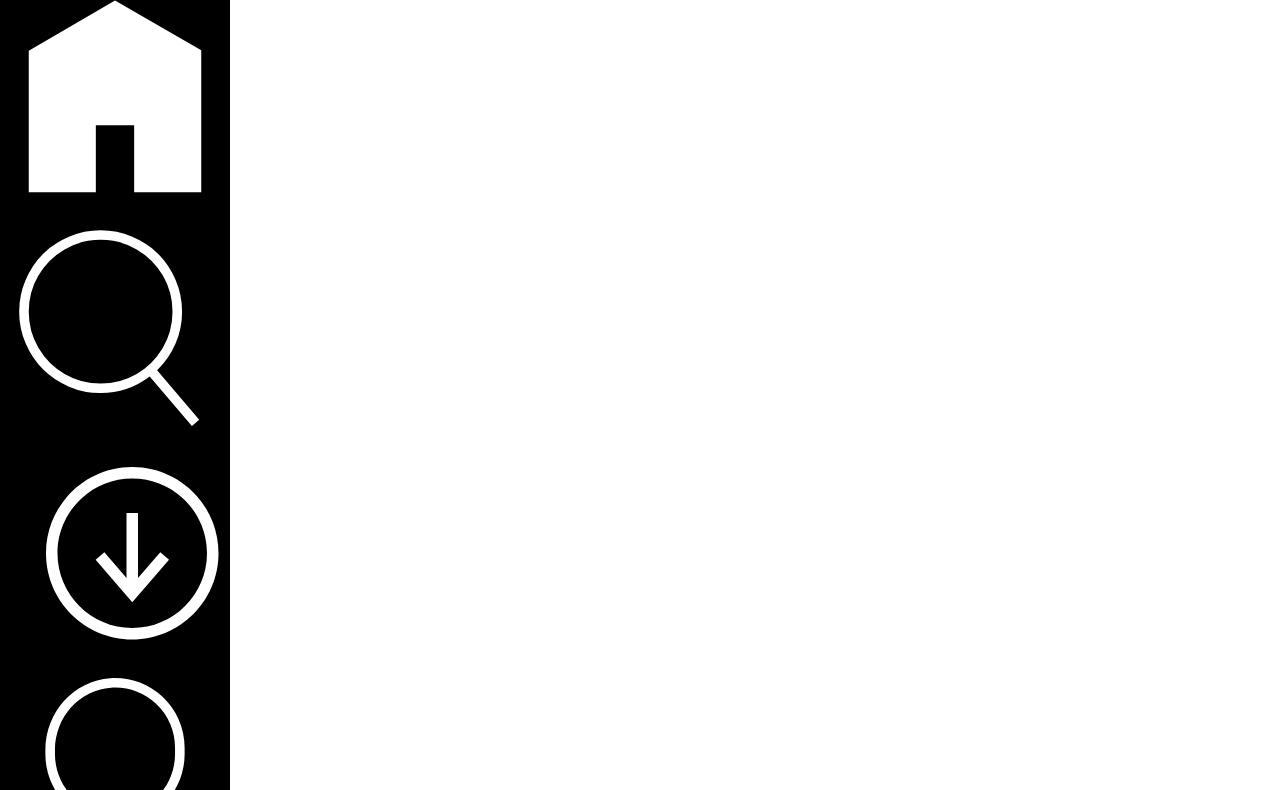
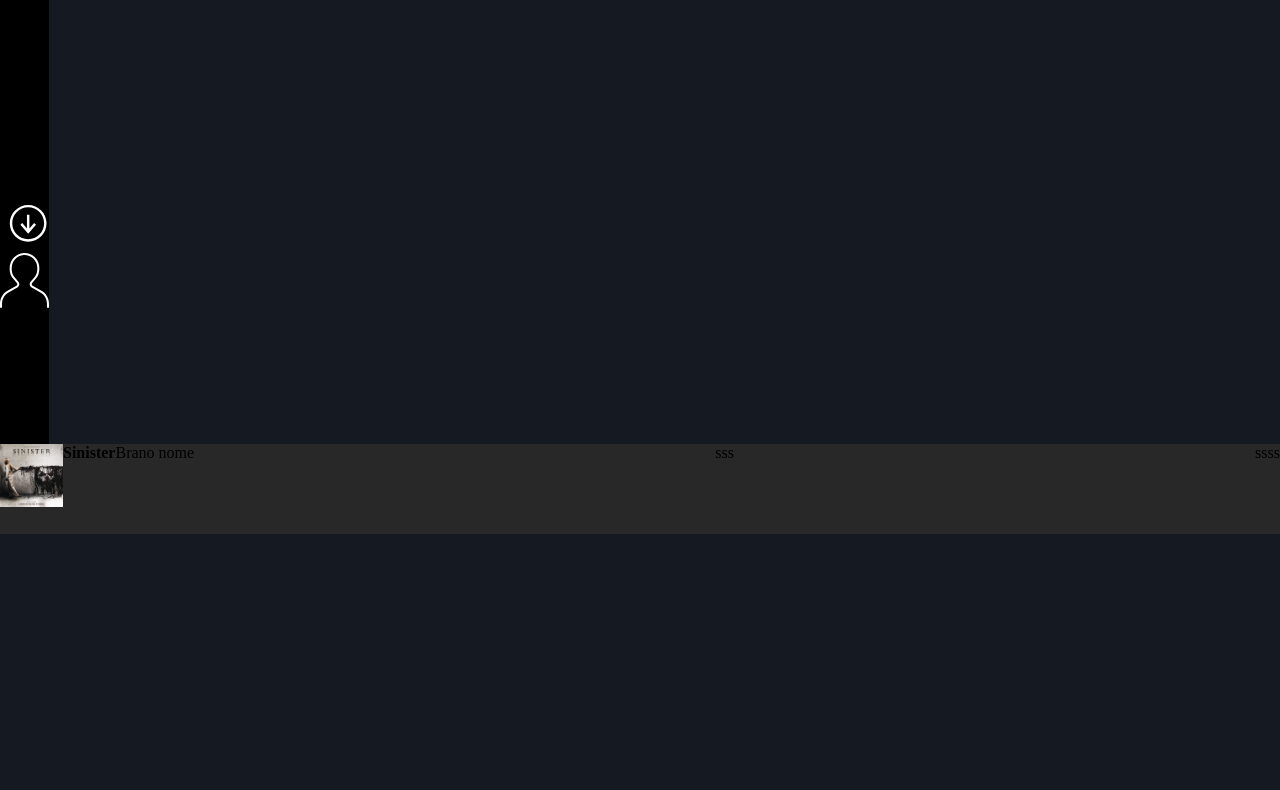
Before and after one commit to AlessandroBilli/html-css-spotifyweb, a plain HTML site: page index.html in a window 1280 px wide. Shown: the part 266-1056 px from the top of the page. After the commit the page ends 800 px from the top, so only its background shows below. Drawn offline with Linux system fonts and the light colour scheme.

Commit message:
feat: ristrutturazione contenuti

```diff
--- a/css/style.css
+++ b/css/style.css
@@ -7,39 +7,59 @@
 /* #endregion RESET*/
 body{
     height: 100vh;
+    background-color: #141922;
+}
+img{
+    max-width: 100%;
+    max-height: 70%;
+
 }
 
-nav{
+nav {
     background-color: black;
-
-    position: absolute;
-
+    position: relative;
     z-index: 1;
+    height: 100vh;
     display: flex;
     flex-direction: column;
+
+
+
+
 }
+
 
 main{
     background-color: #080b12;
 
 }
 .bottom-nav{
-margin-top: auto;
+margin-top: 250px;
 
 
 
 
 }
 
-.upgrade-bar{
-    position: absolute;
+.play-bar{
+    position: fixed;
     display: flex;
-
-
-    background-color: #080b12;
-    flex-direction: row-reverse;
+    bottom: 0;
+    background-color: #282828;
+    width: 100vw;
+    z-index: 2;
+    height: 5.625rem;
+    justify-content: space-between;
 
 }
+
+.play-content{
+    display: flex;
+    max-width: 100%;
+    max-height: 100%;
+
+}
+
 a{
     text-decoration: none;
     color: white;
@@ -49,6 +69,7 @@ a{
     padding: .4375rem;
     border-radius: 1.25rem;
 
+
 }
 
 li{
@@ -57,15 +78,11 @@ li{
 }
 
 /*MEDIA QUERY*/
-@media screen and (min-width:576px){
-    nav{ width: 14.375rem;
+@media screen and (min-width: 576px) {
+    nav {
+        width: 3.0625rem;
         padding: 1.25rem 0 .625rem 0;
-
     }
-    .upgrade-bar{
-        width: 30rem;
-    }
-
 }
 
 @media screen and (min-width:768px){
--- a/index.html
+++ b/index.html
@@ -1,17 +1,22 @@
 <!DOCTYPE html>
 <html lang="en">
+
 <head>
     <meta charset="UTF-8">
     <meta name="viewport" content="width=device-width, initial-scale=1.0">
     <title> Spotify Web</title>
     <link rel="stylesheet" href="css/style.css">
-    <link rel="stylesheet" href="https://cdnjs.cloudflare.com/ajax/libs/font-awesome/6.4.2/css/all.min.css" integrity="sha512-z3gLpd7yknf1YoNbCzqRKc4qyor8gaKU1qmn+CShxbuBusANI9QpRohGBreCFkKxLhei6S9CQXFEbbKuqLg0DA==" crossorigin="anonymous" referrerpolicy="no-referrer" />
+    <link rel="stylesheet" href="https://cdnjs.cloudflare.com/ajax/libs/font-awesome/6.4.2/css/all.min.css"
+        integrity="sha512-z3gLpd7yknf1YoNbCzqRKc4qyor8gaKU1qmn+CShxbuBusANI9QpRohGBreCFkKxLhei6S9CQXFEbbKuqLg0DA=="
+        crossorigin="anonymous" referrerpolicy="no-referrer" />
 </head>
+
 <body>
     <nav> <!--Menu nav laterale-->
         <img src="img/logo-small.svg" alt="logo">
         <img src="img/home.svg" alt="casa">
         <img src="img/search.svg" alt="lente">
+        <img src="img/libreria.svg" alt="libreria">
 
         <div class="bottom-nav">
             <img src="img/download.svg" alt="download">
@@ -20,7 +25,34 @@
     </nav> <!--/Menu nav laterale-->
 
     <main>
-        <div class="upgrade-bar">
+        <div class="play-bar">
+            <div class="play-content"> <img src="img/sinister.jpeg" alt="sinisterimg">
+                <strong>
+                    <div>Sinister</div>
+                </strong>
+                <div>Brano nome</div>
+            </div>
+
+
+
+
+            <div>
+                sss
+            </div>
+            <div>
+                ssss
+            </div>
+
+        </div>
+
+    </main>
+</body>
+
+</html>
+
+
+<!--<div class="upgrade-bar">
+
             <a href="#">EFFETTUA L'UPGRADE</a>
         </div>
 
@@ -34,7 +66,4 @@
 
             </ul>
 
-        </div>
-    </main>
-</body>
-</html>
+        </div>-->
```
Lines whose indentation alone changed are shown as unchanged.
